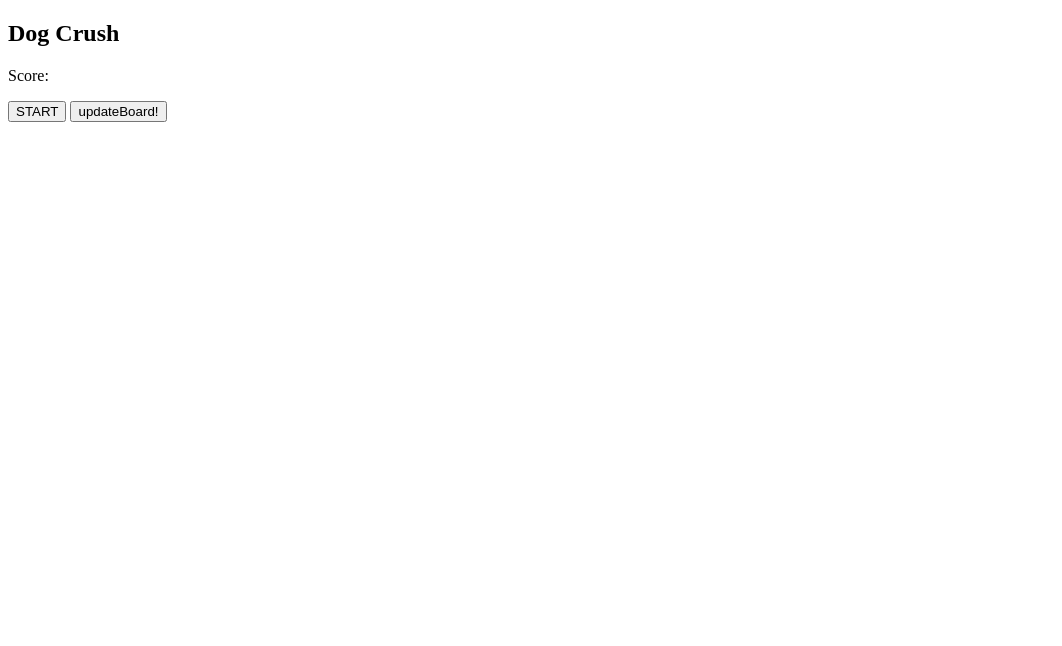
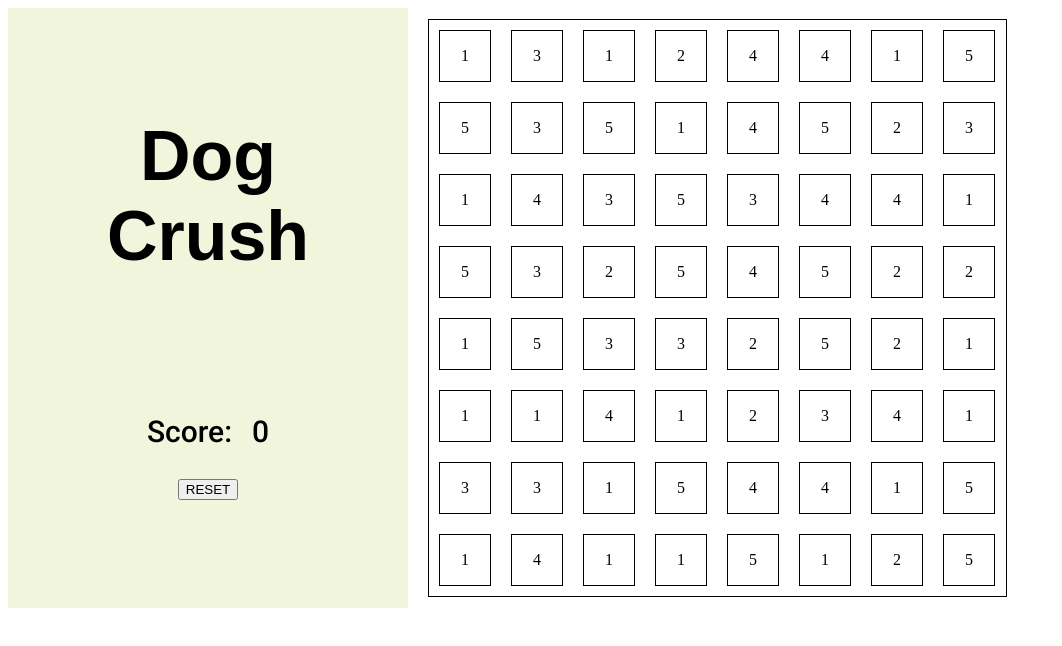
Before and after one commit to thaistamae/dog-crush, a plain HTML site: page index.html in a window 1280 px wide. Shown: the whole page, without its empty margins (0-1062 px from the left). Drawn offline with Linux system fonts and the light colour scheme; a web font is replaced by a local one.

Commit message:
add some style

```diff
--- a/css/assets/style.css
+++ b/css/assets/style.css
@@ -1,9 +1,46 @@
+body{
+  display:flex;
+  align-items:center;
+}
+.navbar{
+  float: left;
+  text-align: center;
+  display: flex;
+  flex-direction: column;
+  height: 600px;
+  width: 400px;
+  background-color:#F1F5DC;
+}
+
 .board {
     display: flex;
     flex-direction: column;
     gap: 20px;
-    margin: 20px;
+    margin: 0 20px;
+    border: 1px solid;
+    padding: 10px 10px;
+    width: 557px;
   }
+
+
+h1{
+    padding: 50px;
+    font-size: 70px;
+    font-family: 'Cabin Sketch', sans-serif;
+    font-weight: 700;
+  }
+
+  p{
+    font-size: 30px;
+    font-family: 'Roboto', sans-serif;
+    padding: 0 10px;
+  }
+
+  .score{
+    display: flex;
+    justify-content: center;
+  }
+
 
   .row {
     display: flex;
--- a/index.html
+++ b/index.html
@@ -6,20 +6,23 @@
         <meta name="viewport" content="width=device-width, initial-scale=1.0">
 
         <link rel="stylesheet" href="./css/assets/style.css"/>
-
-        <title>Projeto 1</title>
+        <link rel="preconnect" href="https://fonts.googleapis.com">
+        <link rel="preconnect" href="https://fonts.gstatic.com" crossorigin>
+        <link href="https://fonts.googleapis.com/css2?family=Cabin+Sketch:wght@700&family=Roboto:wght@100;300;500;700;900&display=swap" rel="stylesheet">
+        <title>Dog Crush</title>
     </head>
     <body>
         <header>
-            <nav>
+            <nav class="navbar">
                 <div>
                     <h1>Dog Crush</h1>
                 </div>
                 <div>
-                    <p>Score:</p>
-                    <p><!--aqui vai a pontuação--></p>
-                    <button id="createGame" type="button">START</button>
-                    <button id="updateBoard" type="button">updateBoard!</button>
+                    <div class = "score">
+                        <p>Score:</p>
+                        <p id="score"></p>
+                    </div>
+                    <button id="createGame" type="button">RESET</button>
 
                 </div>
             </nav>
--- a/js/class.js
+++ b/js/class.js
@@ -224,6 +224,7 @@ class Game {
 
     resetScore(){
         this.score = 0;
+
     }
 
 }
--- a/js/index.js
+++ b/js/index.js
@@ -2,53 +2,53 @@
 const newGame = new Game();
 
 const board = document.getElementById("board");
-const startButton = document.getElementById("createGame");
-const updateBoard = document.getElementById("updateBoard");
+const resetButton = document.getElementById("createGame");
+const score = document.getElementById("score");
 let containers;
 
-
-function setStartButton(){
-    startButton.innerText = "RESET";
+function cleanLinesAndColumns(){
+    board.innerHTML = "";
+    for(let i = 0; i < 20; i++){
+    newGame.updateBoard();
+    }
+    newGame.printBoard(board);
 }
 
-startButton.addEventListener("click", () => {
-    if (startButton.innerText === "START"){
+//Gerar tela inicial
+newGame.init();
+cleanLinesAndColumns();
+containers = document.querySelectorAll('.container');
+newGame.score = 0;
+score.innerText = newGame.score;
+
+
+containers.forEach((container) => {
+    container.addEventListener('dragstart', dragstart)
+    container.addEventListener('dragover', dragover)
+    container.addEventListener('dragenter', dragenter)
+    container.addEventListener('drop', drop)
+    container.addEventListener('dragend', dragend)
+})
+
+// RESETBUTTON
+
+resetButton.addEventListener("click", () => {
         board.innerHTML = "";
         newGame.init();
-        newGame.printBoard(board);
-        setStartButton();
+        cleanLinesAndColumns();
+
         containers = document.querySelectorAll('.container');
 
         containers.forEach((container) => {
         container.addEventListener('dragstart', dragstart)
         container.addEventListener('dragover', dragover)
         container.addEventListener('dragenter', dragenter)
-            //container.addEventListener('dragleave', dragleave)
         container.addEventListener('drop', drop)
         container.addEventListener('dragend', dragend)
 })
+    }
+);
 
-    }else{
-        board.innerHTML = "";
-        newGame.init();
-        newGame.printBoard(board);
-
-
-
-    }
-
-});
-
-updateBoard.addEventListener("click", () => {
-    board.innerHTML = "";
-
-    for(let i = 0; i < 50; i++){
-    newGame.updateBoard();
-    }
-
-    newGame.printBoard(board);
-
-});
 
 // Movimentos dos icones
 
@@ -70,10 +70,6 @@ function dragover(event){
 function dragenter(event){
     event.preventDefault()
 }
-
-/*function dragleave() {
-    this.textContent = ''
-}*/
 
 function drop() {
     cellReplaced = this.textContent
```
Lines whose indentation alone changed are shown as unchanged.
